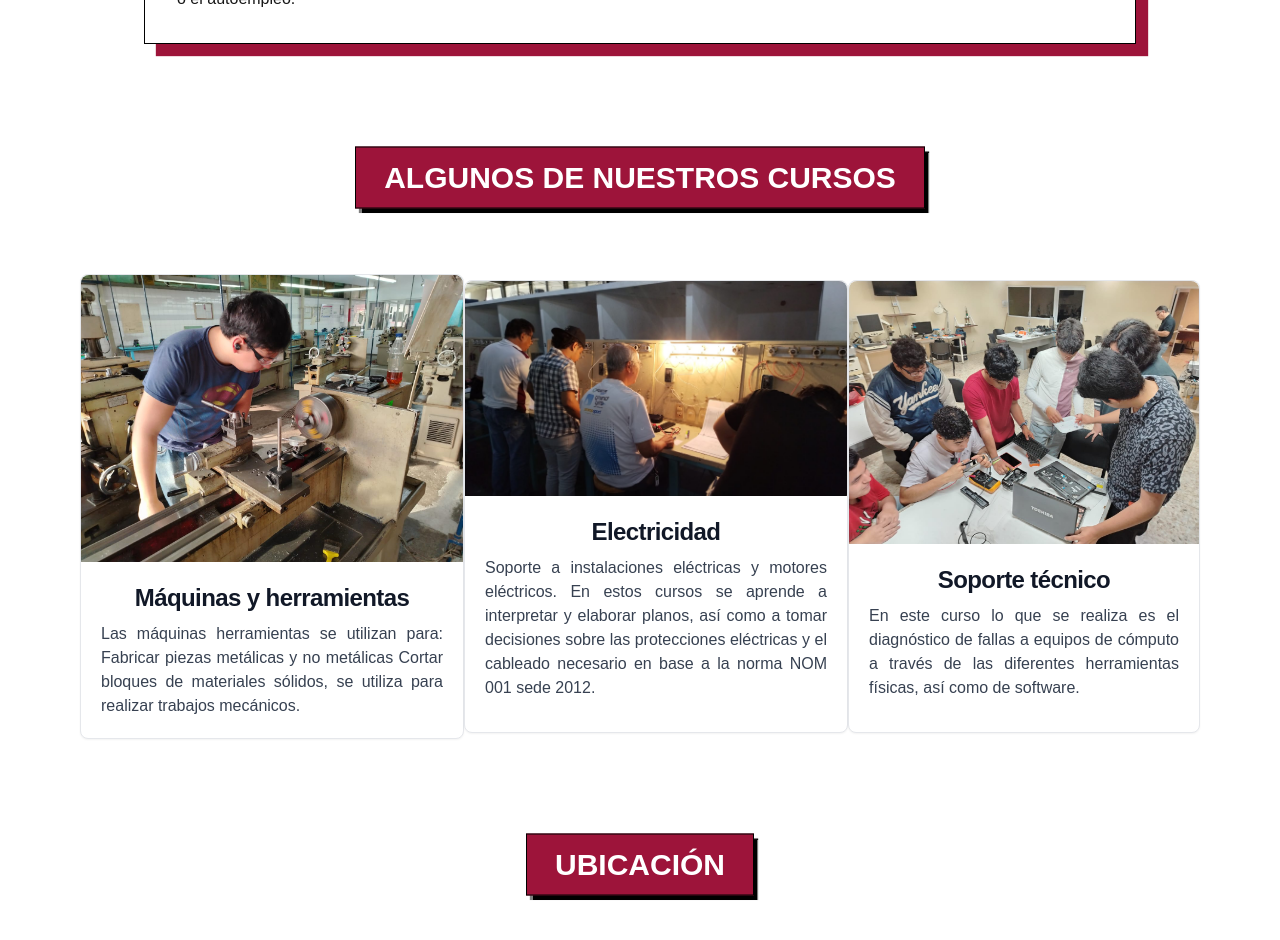
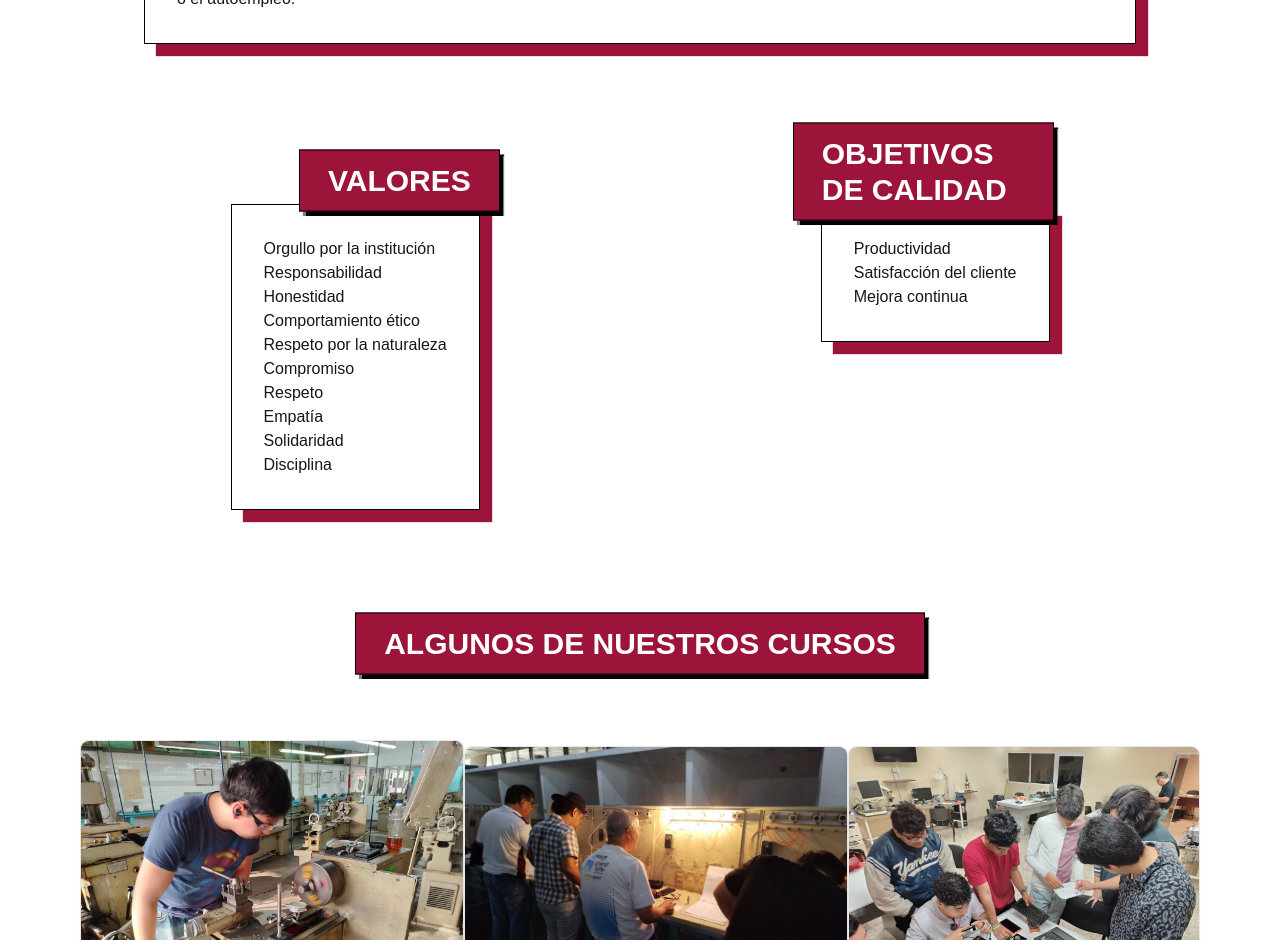
Before and after one commit to ManGalvan/cecati-10, a Next.js app: page / in a window 1280 px wide. Shown: the part 1860-2800 px from the top of the page. Built offline with nearby package versions, Linux system fonts and the light colour scheme; a web font is replaced by a local one.

Commit message:
Se agregaron la card de valores y la card de objetivos de calidad

```diff
--- a/src/components/card.tsx
+++ b/src/components/card.tsx
@@ -42,6 +42,39 @@ export default function Card() {
           para el sector productivo o el autoempleo.
         </div>
       </div>
+      <div className="w-full flex flex-col md:flex-row justify-around gap-10">
+        <div className="relative mx-2 my-12 md:m-16 ">
+          <div id="mision" className="absolute py-3 px-7 right-0 -top-2 -translate-y-3/4 translate-x-5 border border-black black_border bg-[#9D143A] text-white font-bold text-3xl">
+            VALORES
+          </div>
+          <div className="purple_border p-8 border border-black">
+            <ul>
+              <li>Orgullo por la institución</li>
+              <li>Responsabilidad</li>
+              <li>Honestidad</li>
+              <li>Comportamiento ético</li>
+              <li>Respeto por la naturaleza</li>
+              <li>Compromiso</li>
+              <li>Respeto</li>
+              <li>Empatía</li>
+              <li>Solidaridad</li>
+              <li>Disciplina</li>
+            </ul>
+          </div>
+        </div>
+        <div className="relative mx-2 my-12 md:m-16 ">
+          <div id="vision" className="absolute py-3 px-7 -left-8 -top-2 -translate-y-3/4 translate-x-1 border border-black black_border bg-[#9D143A] text-white font-bold text-3xl">
+            OBJETIVOS DE CALIDAD
+          </div>
+          <div className="purple_border p-8 border border-black">
+            <ul>
+              <li>Productividad</li>
+              <li>Satisfacción del cliente</li>
+              <li>Mejora continua</li>
+            </ul>
+          </div>
+        </div>
+      </div>
     </>
   );
 }
```
